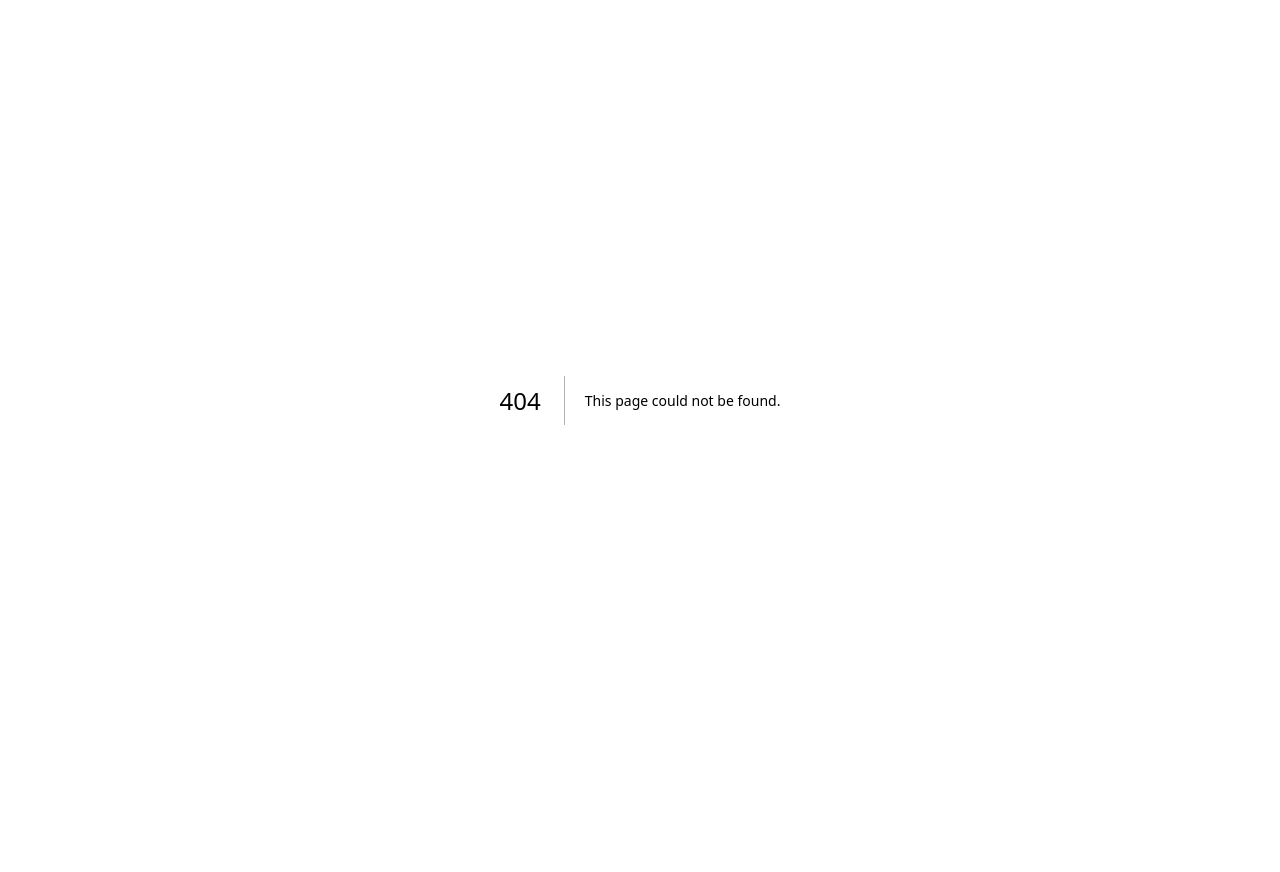
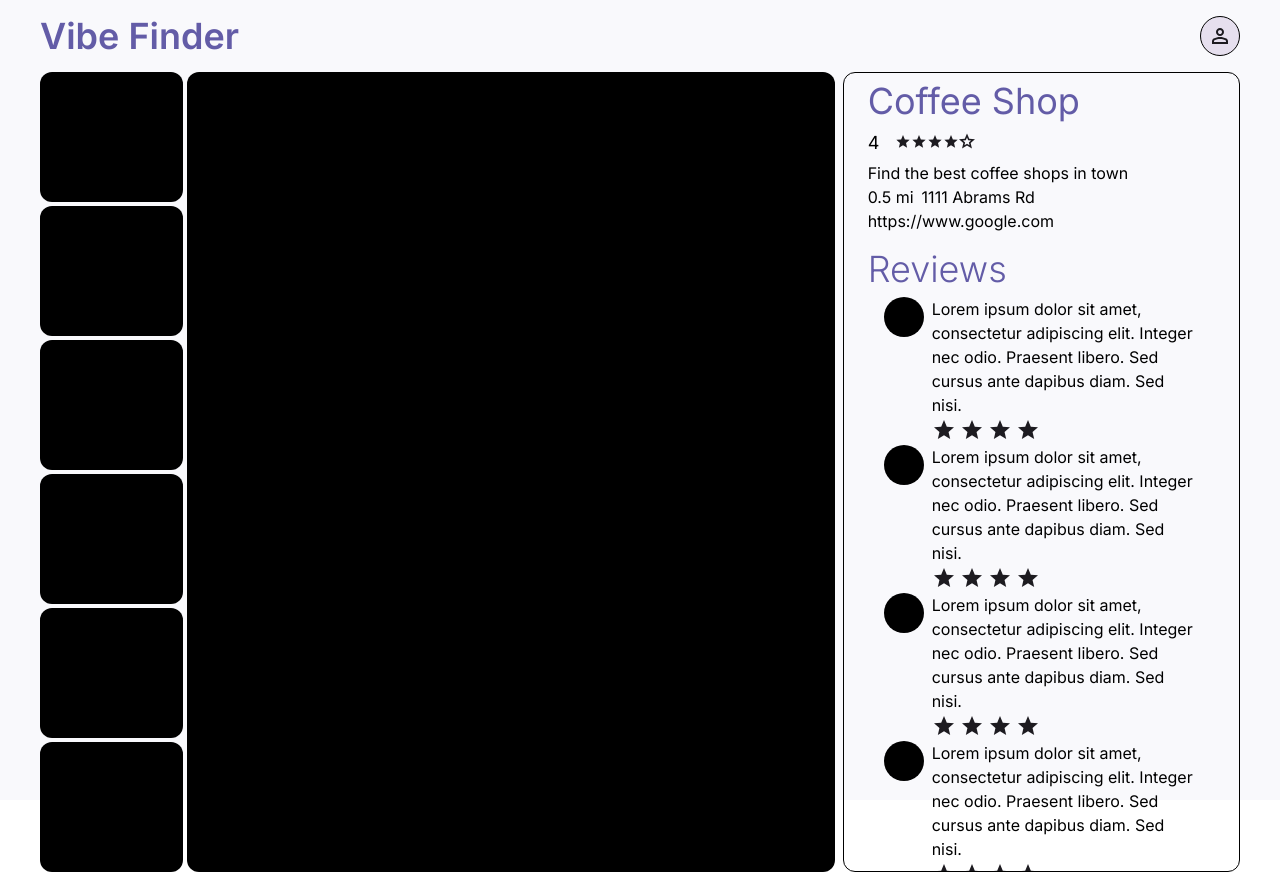
Before and after one commit to Ayomide4/third-space, a Next.js app: page /listing in a window 1280 px wide. Before the commit this address had no page. Before the commit the page ends 800 px from the top, so only its background shows below. Built offline with nearby package versions, Linux system fonts and the light colour scheme.

Commit message:
create review component

```diff
--- a/app/(pages)/auth/page.tsx
+++ b/app/(pages)/auth/page.tsx
@@ -11,7 +11,7 @@ export default function AuthPage() {
         <Link href="/">
           <h1 className="text-4xl font-semibold text-primary ">Vibe Finder</h1>
         </Link>
-        <Profile />
+        <Profile background="grey" />
       </div>
       <div className="w-full h-96 mb-20 flex flex-row">
         <form className="flex flex-col justify-between w-72 h-full mx-36 ">
--- /dev/null
+++ b/app/(pages)/listing/page.tsx
@@ -0,0 +1,103 @@
+import Link from "next/link";
+import Image from "next/image";
+import Profile from "../../components/profile";
+import star_filled from "../../../public/assets/star_filled.svg";
+import star_empty from "../../../public/assets/star_empty.svg";
+import Review from "../../components/review";
+
+const cardInfo = {
+  title: "Coffee Shops",
+  description: "Find the best coffee shops in town",
+  reviews: "4",
+  distance: "0.5 mi",
+  location: "1111 Abrams Rd",
+  website: "https://www.google.com",
+};
+
+//FIXME: height changes when addign more reviews to scrollable div
+
+export default function ListingPage() {
+  const reviewInfo = {
+    name: "John Doe",
+    rating: 4,
+    reviewText:
+      "Lorem ipsum dolor sit amet, consectetur adipiscing elit. Integer nec odio. Praesent libero. Sed cursus ante dapibus diam. Sed nisi.",
+  };
+
+  return (
+    <div className="h-screen flex flex-col bg-background">
+      <aside className="flex w-full items-center justify-between px-10 my-4">
+        <Link href="/">
+          <h1 className="text-4xl font-semibold text-primary">Vibe Finder</h1>
+        </Link>
+        <div>
+          <Profile background="grey" />
+        </div>
+      </aside>
+      <main className="flex w-full h-full px-10 mb-4">
+        <div className="w-2/3 mr-2 flex">
+          <div className="flex flex-col w-44 space-y-1">
+            <div className="flex-1 bg-black rounded-xl"></div>
+            <div className="flex-1 bg-black rounded-xl"></div>
+            <div className="flex-1 bg-black rounded-xl"></div>
+            <div className="flex-1 bg-black rounded-xl"></div>
+            <div className="flex-1 bg-black rounded-xl"></div>
+            <div className="flex-1 bg-black rounded-xl"></div>
+          </div>
+          <div className="flex bg-black rounded-xl w-full ml-1"></div>
+        </div>
+        <div className="w-1/3 h-full border border-black rounded-xl">
+          <div className="flex flex-col px-6 pt-2 w-full h-full ">
+            <div className="flex flex-col mb-4 ">
+              <h1 className="text-4xl text-primary mb-2">Coffee Shop</h1>
+              <span className="flex items-center mb-1">
+                <p className="text-lg">{cardInfo.reviews}</p>
+                <div className="flex mb-1 ml-4">
+                  <Image
+                    src={star_filled}
+                    className="w-4 h-4"
+                    alt="star filled"
+                  />
+                  <Image
+                    src={star_filled}
+                    className="w-4 h-4"
+                    alt="star filled"
+                  />
+                  <Image
+                    src={star_filled}
+                    className="w-4 h-4"
+                    alt="star filled"
+                  />
+                  <Image
+                    src={star_filled}
+                    className="w-4 h-4"
+                    alt="star filled"
+                  />
+                  <Image
+                    src={star_empty}
+                    className="w-4 h-4"
+                    alt="star empty"
+                  />
+                </div>
+              </span>
+              <p>{cardInfo.description}</p>
+              <span className="flex items-center">
+                <p className="mr-2">{cardInfo.distance}</p>
+                <p>{cardInfo.location}</p>
+              </span>
+              <p>{cardInfo.website}</p>
+            </div>
+            <h1 className="text-4xl text-primary font-light mb-2">Reviews</h1>
+            <div className="px-4 flex flex-col space-y-1 h-full overflow-y-scroll">
+              <Review {...reviewInfo} />
+              <Review {...reviewInfo} />
+              <Review {...reviewInfo} />
+              <Review {...reviewInfo} />
+              <Review {...reviewInfo} />
+            </div>
+          </div>
+        </div>
+      </main>
+    </div>
+  );
+}
--- a/app/(pages)/spaces/page.tsx
+++ b/app/(pages)/spaces/page.tsx
@@ -18,10 +18,12 @@ const cardInfo = {
 export default function SpacesPage() {
   return (
     <div className="flex flex-row">
-      <aside className="w-32 h-screen bg-primary flex flex-col items-center justify-between">
-        <Profile background="22" />
-        <div className="flex items-center justify-center w-10 h-10 bg-background rounded-full">
+      <aside className="w-32 h-screen py-10 bg-primary flex flex-col items-center justify-between">
+        <div className="flex items-center justify-center w-10 h-10 bg-grey rounded-full">
           <Image src={hamburger} className="w-6 h-6" alt="hamburger menu" />
+        </div>
+        <div className="">
+          <Profile background="grey" />
         </div>
       </aside>
       <main className="flex w-full h-screen bg-background ">
--- a/app/components/profile.tsx
+++ b/app/components/profile.tsx
@@ -1,9 +1,11 @@
 import Image from "next/image";
 import person from "../../public/assets/person.svg";
 
-//FIXME: fix background prop
+interface PersonProps {
+  background: string;
+}
 
-export default function Person(background: string) {
+export default function Person({ background }: PersonProps) {
   return (
     <div
       className={`flex flex-col items-center justify-center w-10 h-10 border-black border bg-${background} rounded-3xl self-start`}
--- /dev/null
+++ b/app/components/review.tsx
@@ -0,0 +1,28 @@
+import Image from "next/image";
+import star_filled from "../../public/assets/star_filled.svg";
+import star_empty from "../../public/assets/star_empty.svg";
+
+interface ReviewProps {
+  name: string;
+  rating: number;
+  reviewText: string;
+}
+
+export default function Review(reviewInfo: ReviewProps) {
+  return (
+    <div className="flex w-full h-full">
+      <div className="w-10 h-10 flex-shrink-0 bg-black rounded-full "></div>
+      <div className="flex w-fit flex-col pl-2">
+        <p>{reviewInfo.reviewText}</p>
+        <span className="flex items-center">
+          <span className="flex space-x-1">
+            <Image src={star_filled} className="flex-1" alt="star filled" />
+            <Image src={star_filled} className="flex-1 " alt="star filled" />
+            <Image src={star_filled} className="flex-1 " alt="star filled" />
+            <Image src={star_filled} className="flex-1 " alt="star filled" />
+          </span>
+        </span>
+      </div>
+    </div>
+  );
+}
--- a/app/page.tsx
+++ b/app/page.tsx
@@ -11,7 +11,7 @@ export default function Home() {
       <div className="flex flex-row w-full justify-between">
         <h1 className="text-4xl font-semibold text-primary">Vibe Finder</h1>
         <Link href="/auth">
-          <Profile />
+          <Profile background="grey" />
         </Link>
       </div>
       <div className="flex flex-row items-center mb-52 w-7/12">
```
